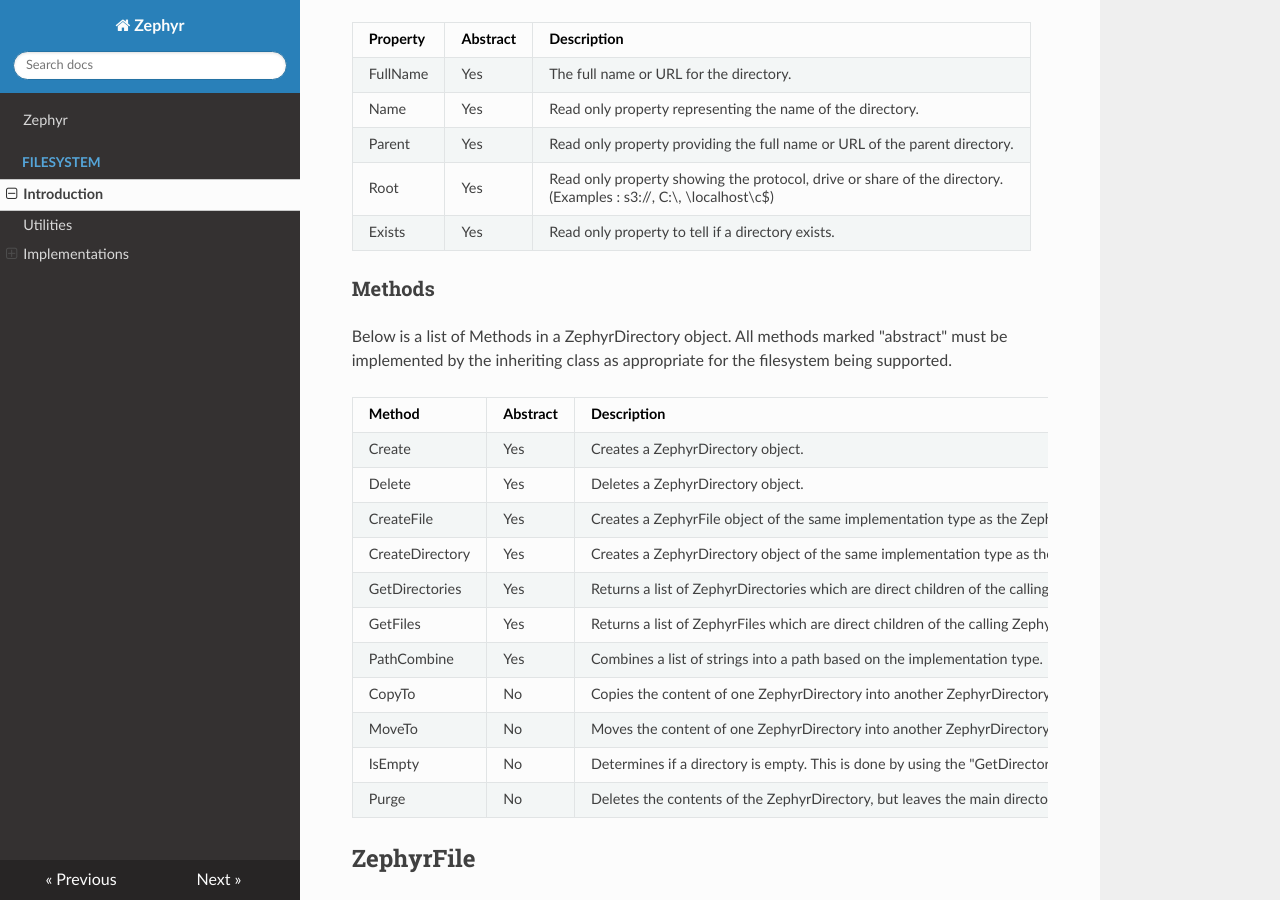
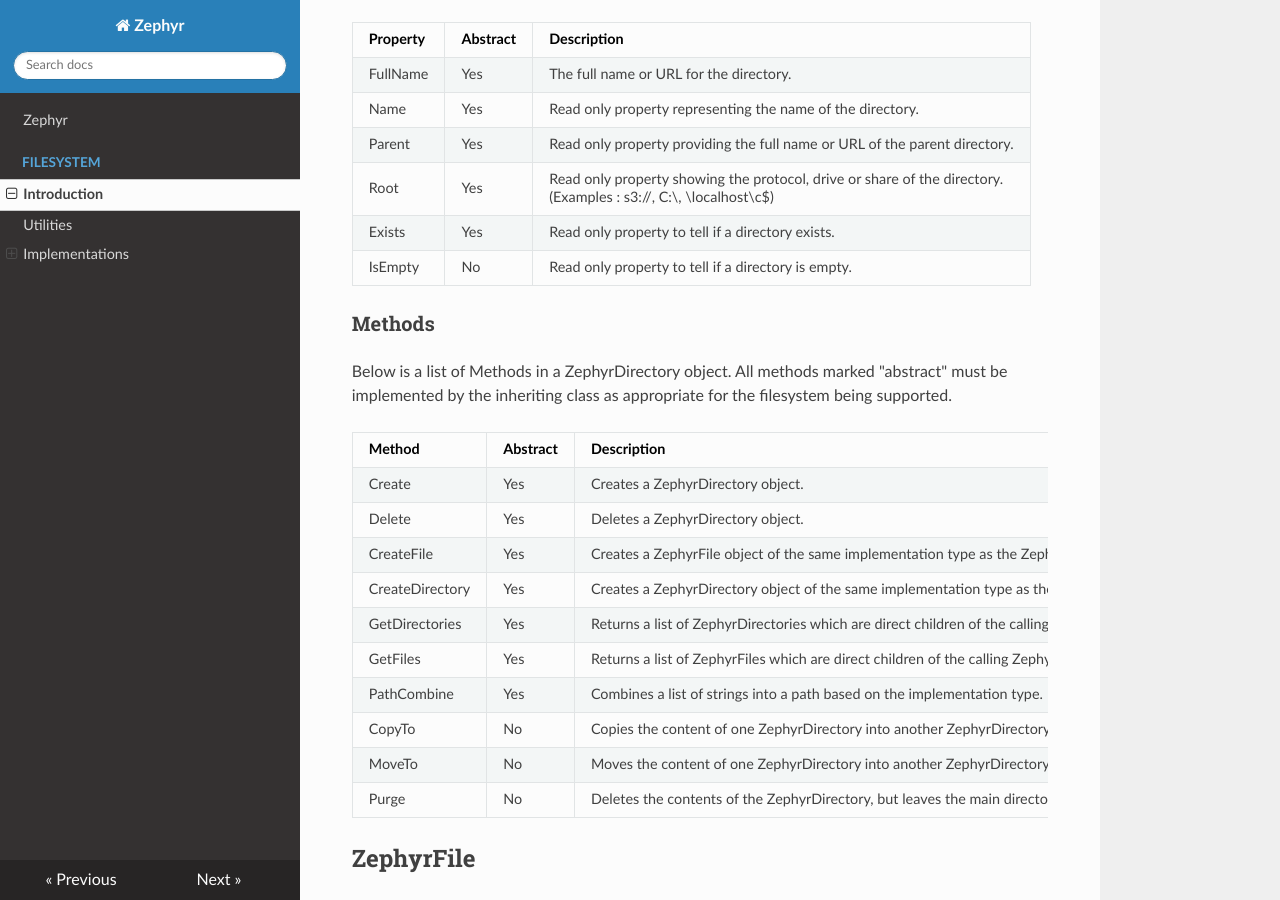
Before and after one commit to SynapseProject/zephyr.docs, an MkDocs documentation site: the page built from docs/FileSystem/index.md, in a window 1280 px wide and 900 px high, scrolled down 884 px. Built offline with MkDocs 1.6.1, drawn with Linux system fonts in a browser that asks for light colours; nearby versions of some CDN libraries; old or Windows-style settings are respelled for this version of MkDocs.

Commit message:
Moved IsEmpty from a method to a property.  Adjusted documentation to reflect that.

```diff
--- a/docs/FileSystem/index.md
+++ b/docs/FileSystem/index.md
@@ -29,6 +29,7 @@ Below is a list of Properties in a ZephyrDirectory object.  All properties marke
 |Parent|Yes|Read only property providing the full name or URL of the parent directory.
 |Root|Yes|Read only property showing the protocol, drive or share of the directory.<br>(Examples : s3://, C:\, \\localhost\c$)
 |Exists|Yes|Read only property to tell if a directory exists.
+|IsEmpty|No|Read only property to tell if a directory is empty.
 
 ### Methods
 
@@ -45,7 +46,6 @@ Below is a list of Methods in a ZephyrDirectory object.  All methods marked "abs
 |PathCombine|Yes|Combines a list of strings into a path based on the implementation type.
 |CopyTo|No|Copies the content of one ZephyrDirectory into another ZephyrDirectory.  This is done by using the base "Stream" property of a ZephyrFile, and the "Create" methods of ZephyrFiles and ZephyrDirectories.  This allows for cross-implementation directory copies.
 |MoveTo|No|Moves the content of one ZephyrDirectory into another ZephyrDirectory.  This is done by using the base "Stream" property of a ZephyrFile, and the "Create" methods of ZephyrFiles and ZephyrDirectories.  This allows for cross-implementation directory moves.
-|IsEmpty|No|Determines if a directory is empty.  This is done by using the "GetDirectories" and "GetFiles" methods each implementation is required to support.
 |Purge|No|Deletes the contents of the ZephyrDirectory, but leaves the main directory intact.  This is done by using the "Delete" methods of both the ZephyrDirectory and ZephyrFile classes.
 
 ## ZephyrFile
```
